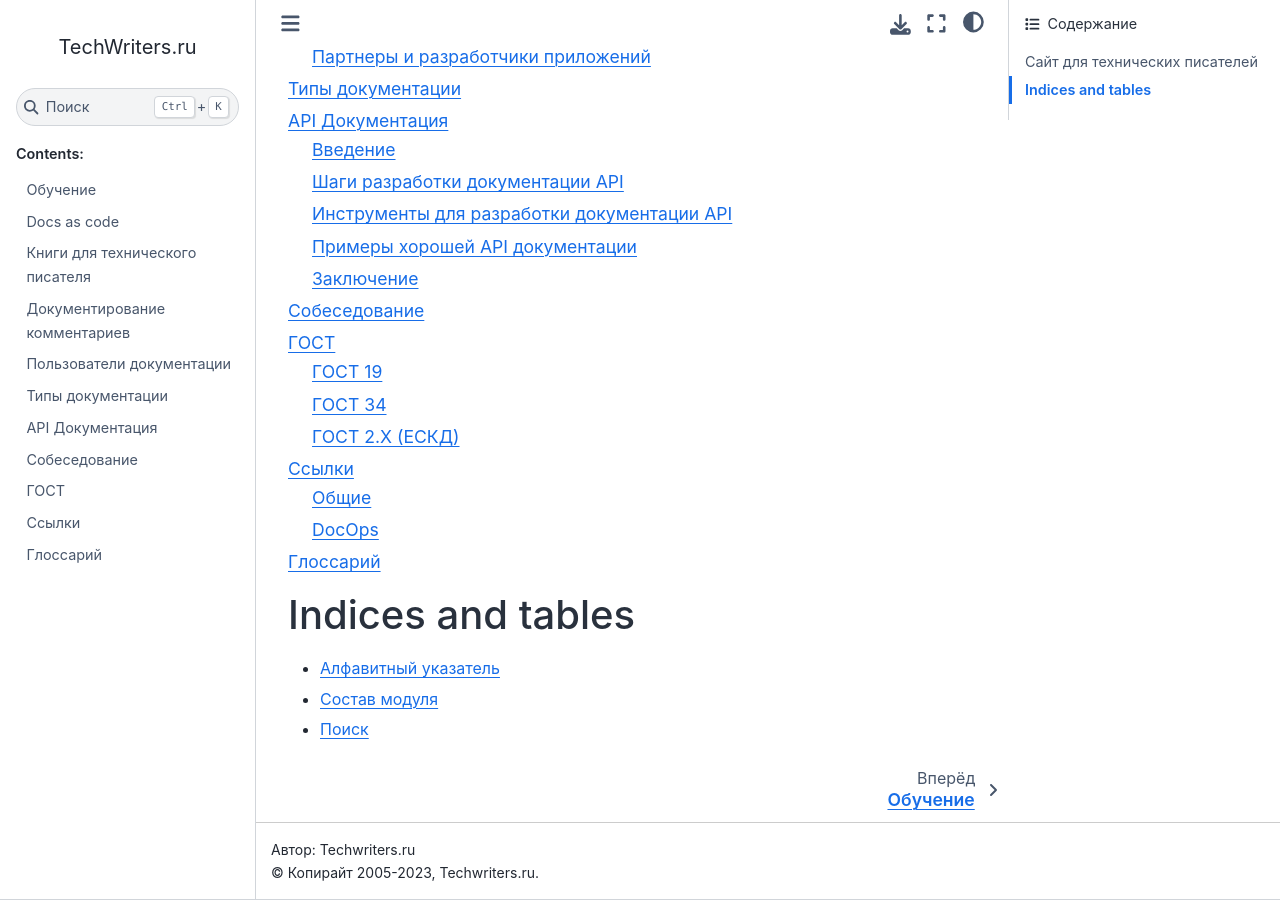
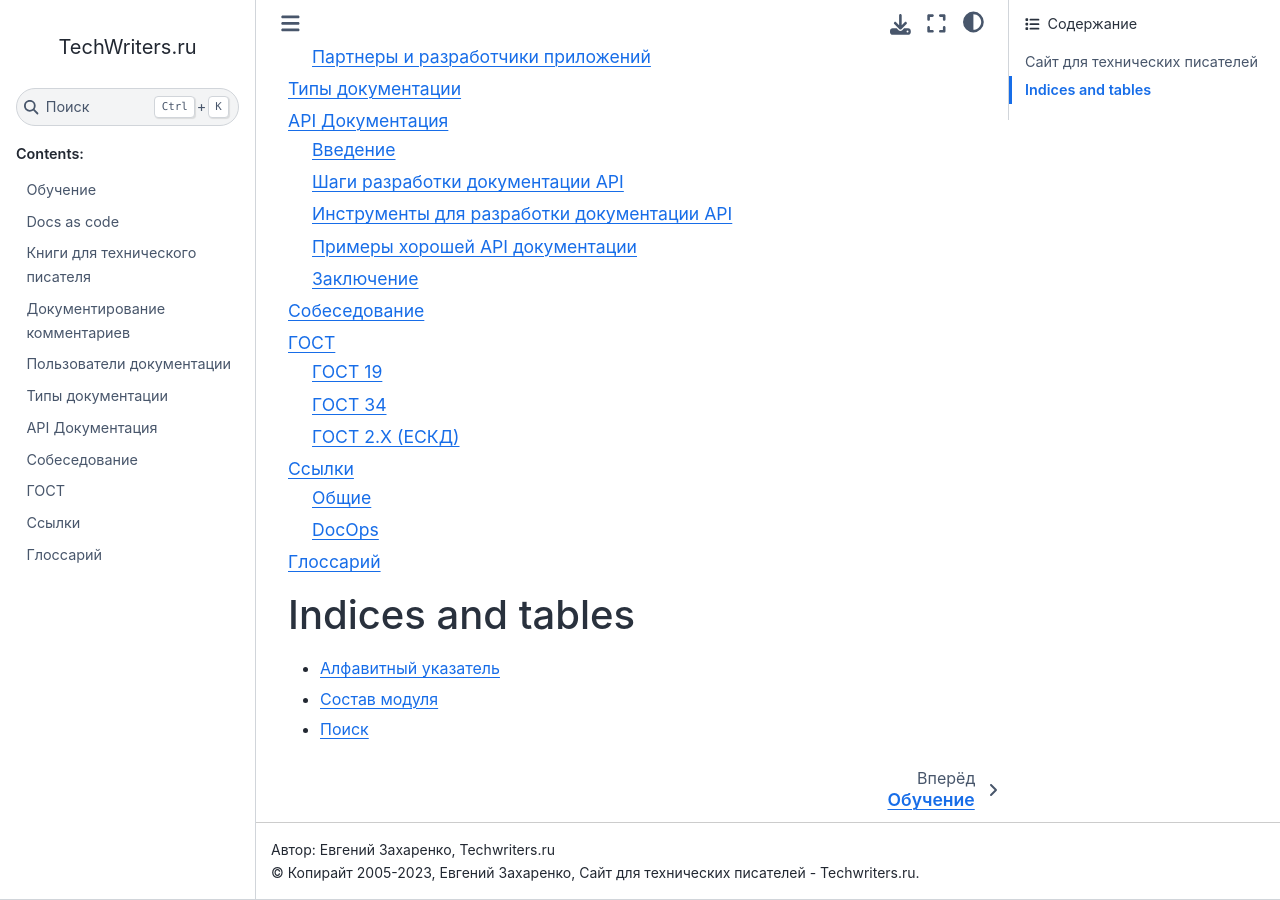
Before and after one commit to techwri/techwritersru, a Sphinx documentation site: the page built from source/index.rst, in a window 1280 px wide and 900 px high, scrolled down 1537 px. Built offline with Sphinx 7.4.7 and the Sphinx Book theme 1.1.4, drawn with Linux system fonts in a browser that asks for light colours.

Commit message:
Добавлен автор проекта

```diff
--- a/source/conf.py
+++ b/source/conf.py
@@ -7,8 +7,8 @@
 # https://www.sphinx-doc.org/en/master/usage/configuration.html#project-information
 
 project = 'Techwriters.ru'
-copyright = '2005-2023, Techwriters.ru'
-author = 'Techwriters.ru'
+copyright = '2005-2023, Евгений Захаренко, Сайт для технических писателей - Techwriters.ru'
+author = 'Евгений Захаренко, Techwriters.ru'
 release = 'ver. 1.0'
 
 # -- General configuration ---------------------------------------------------
```
